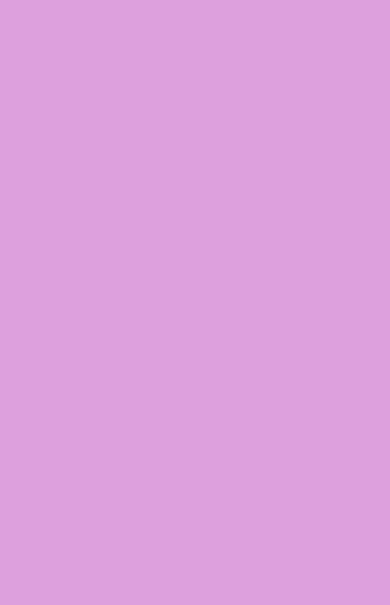
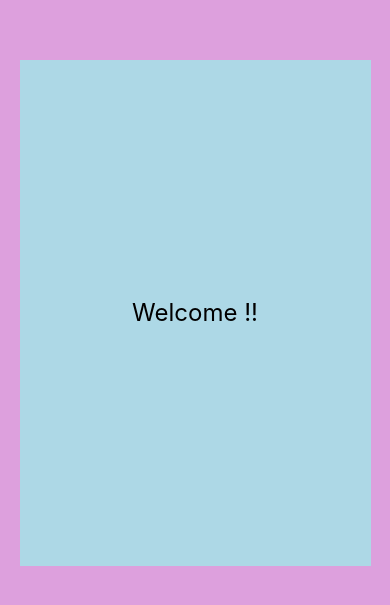
Before and after one commit to HarshuHacker/React-Native-Tutorials, a React Native app: screen / in a window 390 px wide. Shown: the part 109-714 px from the top of the page. Built offline with nearby package versions, Linux system fonts and the light colour scheme.

Commit message:
Day 4: Dimensions API

```diff
--- a/App.js
+++ b/App.js
@@ -1,8 +1,17 @@
-import { StyleSheet, Text, View } from "react-native";
+import { Dimensions, StyleSheet, Text, View } from "react-native";
 
 export default function App() {
-  return <View style={styles.container}></View>;
+  return (
+    <View style={styles.container}>
+      <View style={styles.box}>
+        <Text style={styles.text}>Welcome !!</Text>
+      </View>
+    </View>
+  );
 }
+
+const windowWidth = Dimensions.get("window").width
+const windowHeight = Dimensions.get("window").height
 
 const styles = StyleSheet.create({
   container: {
@@ -11,4 +20,14 @@
     alignItems: "center",
     justifyContent: "center",
   },
+  box: {
+    width: windowWidth > 500 ? "70%" : "90%",
+    height: windowHeight > 600 ? "60%" : "90%",
+    backgroundColor: "lightblue",
+    alignItems: "center",
+    justifyContent: "center",
+  },
+  text: {
+    fontSize: windowWidth > 500 ? 50 : 24,
+  },
 });
```
